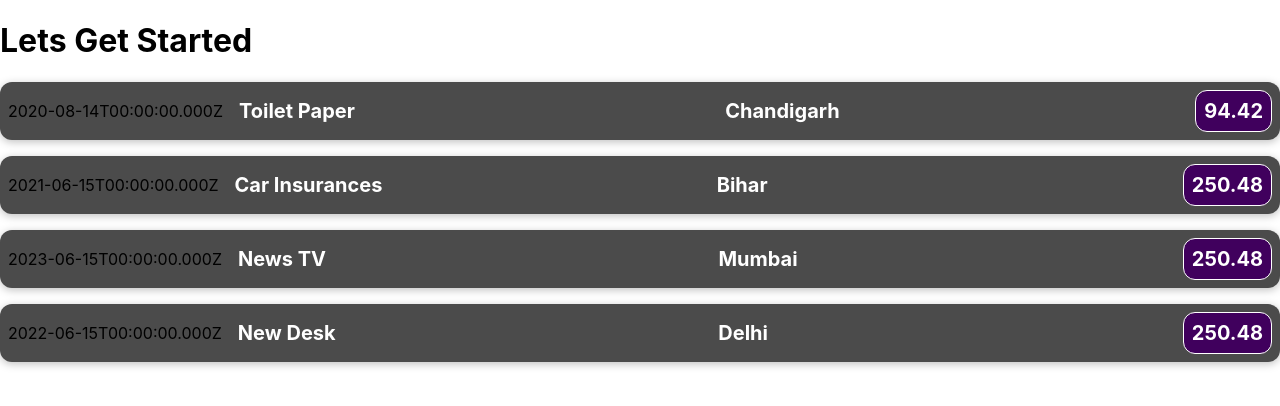
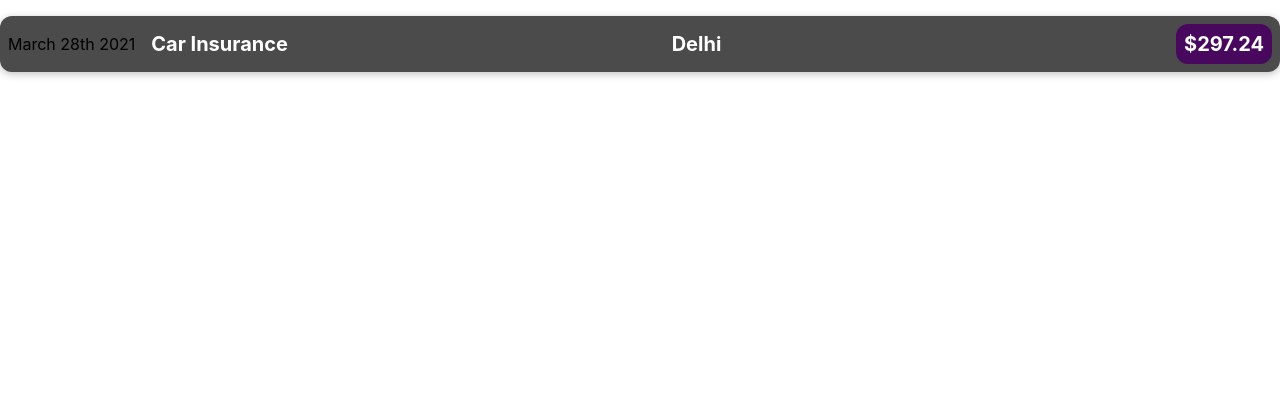
Before and after one commit to kbikash845/react-complete-giude, a React (Create React App) app: page / in a window 1280 px wide. Shown: the top 406 px of the page. Built offline with nearby package versions, Linux system fonts and the light colour scheme.

Commit message:
location addedd

```diff
--- a/src/App.js
+++ b/src/App.js
@@ -1,61 +1,16 @@
 import logo from "./logo.svg";
 import "./App.css";
 
-
-
-import ExpenseItem from "./components/ExpenseItem";
-// import { useState } from "react";
+import React from 'react'
+import ExpenseItem from "./Componentss/ExpenseItem";
 
 function App() {
+  return (
+    <div>
 
-  const expense=[
-    {
-      id:'e1',
-      title:'Toilet Paper',
-      amount:94.42,
-      date:new Date(2020,7,14),
-      location:'Chandigarh'
-
-    },
-    {
-      id:'e2',
-      title:'Car Insurances',
-       amount:'250.48',
-       date:new Date(2021,5,15),
-       location:'Bihar'
-    },
-    {
-      id:'e3',
-      title:'News TV ',
-       amount:'250.48',
-       date:new Date(2023,5,15),
-       location:"Mumbai"
-    },
-    {
-      id:'e4',
-      title:'New Desk',
-       amount:'250.48',
-       date:new Date(2022,5,15),
-       location:'Delhi'
-    },
-
-  ]
-   return (
-    <div>
-    <h1>Lets Get Started</h1>
-    <div>
-    {expense.map(value => (
-      <ExpenseItem
-        key={value.id}
-        date={value.date}
-        title={value.title}
-        amount={value.amount}
-        location={value.location}
-      />
-    ))}
-  </div>
+      <ExpenseItem></ExpenseItem>
     </div>
-  );
+  )
 }
 
-export default App;
+export default App
--- a/src/components/ExpenceItem.css
+++ b/src/Componentss/ExpenseItem.css
@@ -8,7 +8,7 @@
 border-radius: 12px;
 background-color: #4b4b4b;
 }
-.expense-item-description{
+.expense-item_description{
     display: flex;
     flex-direction: column;
     gap: 1rem;
@@ -24,27 +24,27 @@
     margin: 0 1rem;
     color: white;
 }
-.expense-item-price{
+.expense-item_price{
     font-size: 1rem;
     font-weight: bold;
     color: white;
-    background-color: #40005d;
-    border: 1px solid white;
+    background-color: #48085d;
+    border: 1 px solid white;
     padding: 0.5rem;
     border-radius: 12px;
 
 }
 @media(min-width:580px){
-    .expense-item-description{
+    .expense-item_description{
         flex-direction: row;
         align-items: center;
         justify-content: flex-start;
         flex: 1;
     }
-    .expense-item-description h2{
+    .expense-item_description h2{
         font-size: 1.25rem;
     }
-    .expense-item-price{
+    .expense-item_price{
         font-size: 1.25rem;
     }
 }
--- /dev/null
+++ b/src/Componentss/ExpenseItem.js
@@ -0,0 +1,17 @@
+import React from 'react'
+import "./ExpenseItem.css"
+
+function ExpenseItem() {
+  return (
+    <div className='expense-item'>
+    <div>March 28th 2021</div>
+    <div className='expense-item_description'>
+    <h2>Car Insurance</h2>
+    <h2>Delhi</h2>
+    <div className='expense-item_price'>$297.24</div>
+    </div>
+    </div>
+  )
+}
+
+export default ExpenseItem
--- a/src/components/ExpenseItem.jsx
+++ /dev/null
@@ -1,22 +0,0 @@
-import React from 'react'
-import "./ExpenceItem.css"
-
-function ExpenseItem(props) {
-  // const expenseitems= new Date(2021, 2, 28)
-  // const expensetitle="Car Insurance";
-  // const expenseAmount=294.24
-  return (
-    <div className='expense-item'>
-    <div>
-    <div>{props.date.toISOString()}</div>
-     </div>
-    <div className='expense-item-description'>
-    <h2>{props.title}</h2>
-    <h2>{props.location}</h2>
-    <div className='expense-item-price'>{props.amount}</div>
-    </div>
-    </div>
-  )
-}
-
-export default ExpenseItem
```
Lines whose indentation alone changed are shown as unchanged.
